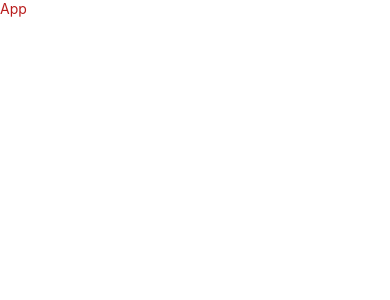
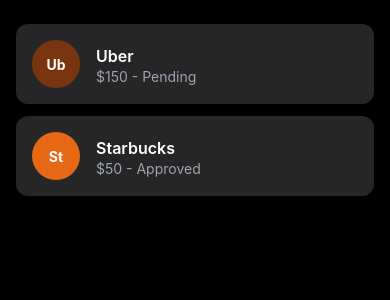
Before and after one commit to ramit2201/react-native, a React Native app: screen / in a window 390 px wide. Shown: the top 300 px of the page. Built offline with nearby package versions, Linux system fonts and the light colour scheme.

Commit message:
feat: render reimbursements list with Tailwind setup

```diff
--- a/App.tsx
+++ b/App.tsx
@@ -1,14 +1,11 @@
-import { ScrollView, StyleSheet, Text } from 'react-native'
+
 import React from 'react'
-import "./global.css"
+import './global.css'
+import Index from './src/Index'
 const App = () => {
   return (
-    < ScrollView>
-      <Text className=' text-red-700'>App</Text>
-    </ScrollView>
+    <Index />
   )
 }
 
 export default App
-
-const styles = StyleSheet.create({})
--- /dev/null
+++ b/src/Index.tsx
@@ -0,0 +1,9 @@
+
+import React from 'react'
+import ListingScreen from './screens/ListingScreen';
+
+const Index = () => {
+    return <ListingScreen />;
+}
+
+export default Index
--- /dev/null
+++ b/src/components/ReimbursementCard.tsx
@@ -0,0 +1,25 @@
+import React from 'react';
+import { View, Text } from 'react-native';
+import generateColor from '../utils/generateColor';
+
+const ReimbursementCard = ({ item }: any) => {
+  const initials = item.merchant.slice(0, 2);
+  const bgColor = generateColor();
+
+  return (
+    <View className="flex-row items-center bg-neutral-800 p-4 mb-3 rounded-xl">
+      <View
+        className="w-12 h-12 rounded-full items-center justify-center mr-4"
+        style={{ backgroundColor: `rgb(${bgColor})` }}
+      >
+        <Text className="text-white font-bold">{initials}</Text>
+      </View>
+      <View>
+        <Text className="text-white text-base font-semibold">{item.merchant}</Text>
+        <Text className="text-gray-400">${item.amount} - {item.status}</Text>
+      </View>
+    </View>
+  );
+};
+
+export default ReimbursementCard;
--- /dev/null
+++ b/src/constants/color.ts
@@ -0,0 +1,13 @@
+export const COLORS = [
+    "16, 24, 39",
+    "20, 83, 45",
+    "120, 53, 15",
+    "127, 29, 29",
+    "158, 25, 86",
+    "51, 31, 128",
+    "187, 71, 36",
+    "232, 105, 21",
+    "72, 66, 167",
+    "53, 122, 91",
+    "2, 5, 141",
+  ];
--- /dev/null
+++ b/src/screens/ListingScreen.tsx
@@ -0,0 +1,27 @@
+import React from 'react';
+import { View, Text, FlatList, SafeAreaView } from 'react-native';
+import ReimbursementCard from '../components/ReimbursementCard';
+
+const dummyData = [
+  { id: '1', merchant: 'Uber', amount: 150, status: 'Pending' },
+  { id: '2', merchant: 'Starbucks', amount: 50, status: 'Approved' },
+];
+
+const ListingScreen = () => {
+  return (
+    <SafeAreaView className="flex-1 bg-black px-4 py-6">
+      <FlatList
+        data={dummyData}
+        keyExtractor={(item) => item.id}
+        renderItem={({ item }) => <ReimbursementCard item={item} />}
+        ListEmptyComponent={() => (
+          <View className="items-center justify-center mt-20">
+            <Text className="text-white text-lg">No reimbursements yet</Text>
+          </View>
+        )}
+      />
+    </SafeAreaView>
+  );
+};
+
+export default ListingScreen;
--- /dev/null
+++ b/src/utils/generateColor.ts
@@ -0,0 +1,8 @@
+import { COLORS } from '../constants/color';
+
+const generateColor = () => {
+  const randomIndex = Math.floor(Math.random() * COLORS.length);
+  return COLORS[randomIndex];
+};
+
+export default generateColor;
--- a/tailwind.config.js
+++ b/tailwind.config.js
@@ -4,6 +4,8 @@
   content: [
     "./App.{js,jsx,ts,tsx}",
     "./components/**/*.{js,jsx,ts,tsx}",
+    "./src/**/*.{js,jsx,ts,tsx}",
+
   ],
   theme: {
     extend: {},
```
Also changed, not shown: package.json (+8 -1 lines), 1 other file (tests, documents, lock files or other folders).
